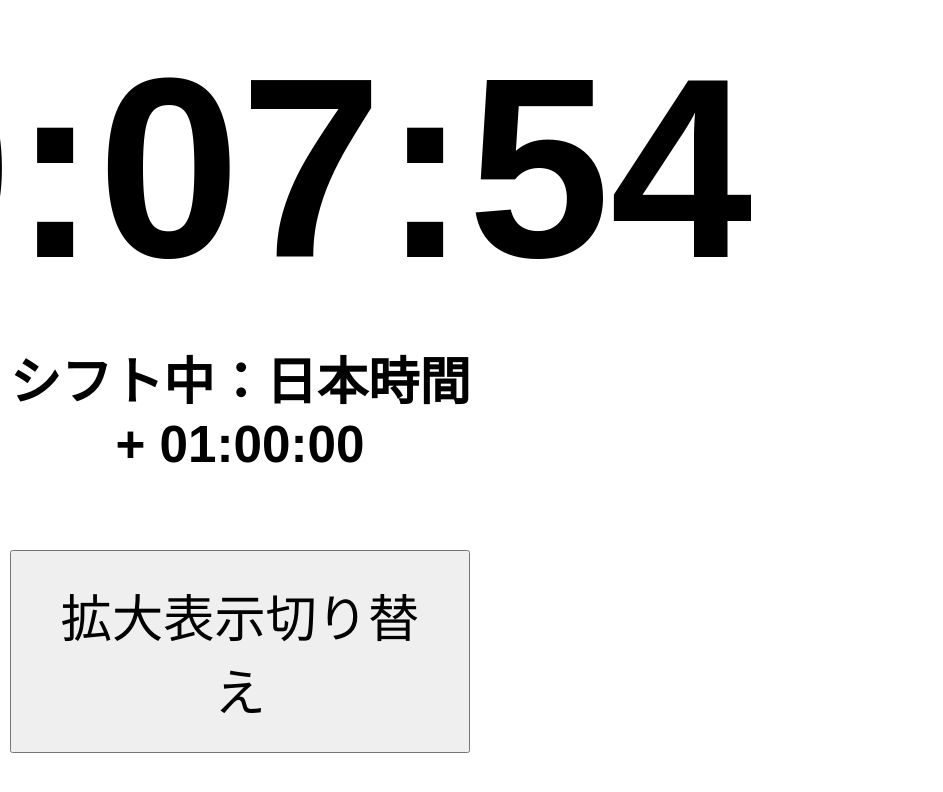
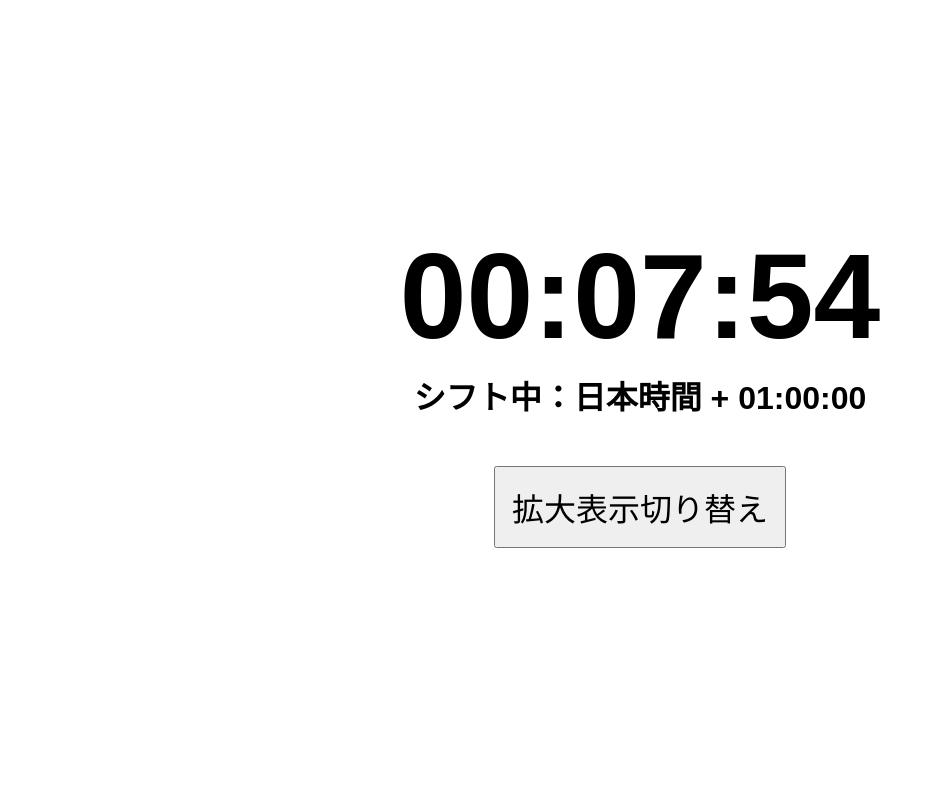
Before and after one commit to fal-math/myTimeZone, a plain HTML site: page docs/index.html in a window 1280 px wide. Both pictures are taken after a click on the button "拡大表示切り替え". Shown: the whole page, without its empty margins (0-943 px from the left). Drawn offline with Linux system fonts and the light colour scheme.

Commit message:
Refactor large display mode for flexible fullscreen layout

```diff
--- a/docs/index.html
+++ b/docs/index.html
@@ -13,7 +13,6 @@
     }
 
     .container {
-      max-width: 480px;
       margin: 0 auto;
       padding: 1em;
       text-align: center;
@@ -71,18 +70,18 @@
     /* --------------------------------------------------------------
        拡大表示モード
        -------------------------------------------------------------- */
-
     html,
     body {
-      height: 100%;
+      height: 100vh;
+      width: 100vw;
     }
 
     .large-display .container {
       position: fixed;
       top: 0;
       left: 0;
-      width: 100%;
-      height: 100%;
+      min-height: 100vh;
+      min-width: 100vw;
       margin: 0;
       padding: 0;
       display: flex;
@@ -90,20 +89,23 @@
       justify-content: center;
       align-items: center;
       box-sizing: border-box;
+      overflow: hidden;
     }
 
     .large-display #clock {
-      font-size: 20vw;
+      font-size: 15vmin;
+      white-space: nowrap;
+      line-height: 1;
       margin: 0;
     }
 
     .large-display #offsetStatus {
-      font-size: 4vw;
+      font-size: 4vmin;
       margin: 0.5em 0;
     }
 
     .large-display #toggleSizeButton {
-      font-size: 4vw;
+      font-size: 4vmin;
       margin-top: 1em;
     }
 
@@ -148,6 +150,7 @@
       <div class="form-group">
         <textarea id="url" rows="2" readonly></textarea>
       </div>
+
       <div class="row">
         <button id="copyURLButton">URLをコピー</button>
       </div>
@@ -189,14 +192,14 @@
       const resetOffsetTotalMinutes = resetH * 60 + resetM;
 
       let isOffsetTime = false;
-      // (A) 同日内 (start <= reset)
-      // (B) 日付をまたぐ (start > reset)
       if (startOffsetTotalMinutes <= resetOffsetTotalMinutes) {
+        // (A) 同日内 (start <= reset)
         if (currentTotalMinutes >= startOffsetTotalMinutes &&
           currentTotalMinutes < resetOffsetTotalMinutes) {
           isOffsetTime = true;
         }
       } else {
+        // (B) 日付をまたぐ (start > reset)
         if (currentTotalMinutes >= startOffsetTotalMinutes ||
           currentTotalMinutes < resetOffsetTotalMinutes) {
           isOffsetTime = true;
```
